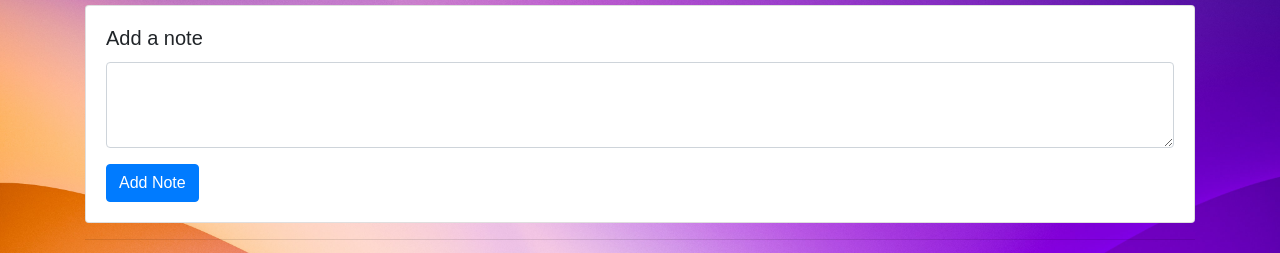
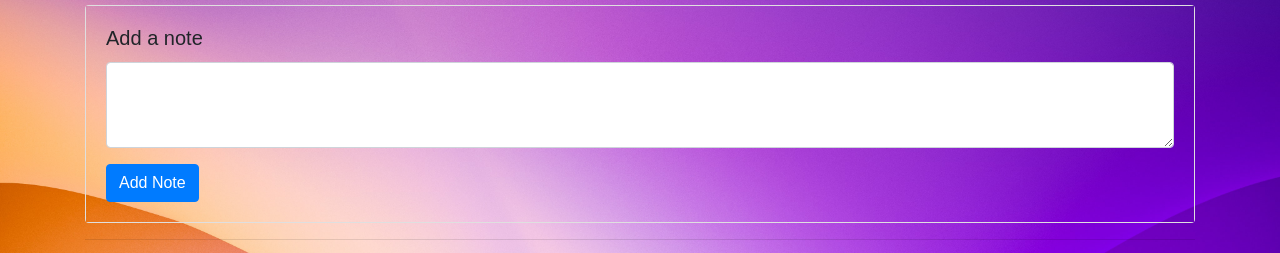
Before and after one commit to kushagra178s/magicNotes, a plain HTML site: page index.html in a window 1280 px wide. Shown: the part 123-376 px from the top of the page. Drawn offline with nearby package versions, Linux system fonts and the light colour scheme.

Commit message:
Update style.css

```diff
--- a/style.css
+++ b/style.css
@@ -6,3 +6,11 @@ body {
     background-attachment: fixed;
     background-size: cover;
 }
+.card-body{
+    font-family: "Karla", sans-serif;
+    margin: 0;
+    background-image: url("images/bg.jpg");
+    background-repeat: no-repeat;
+    background-attachment: fixed;
+    background-size: cover;
+}
```
